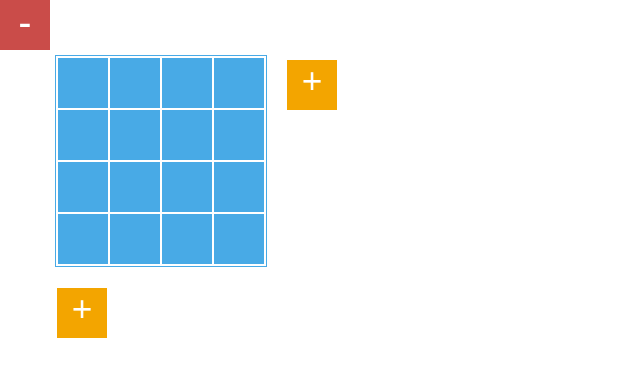
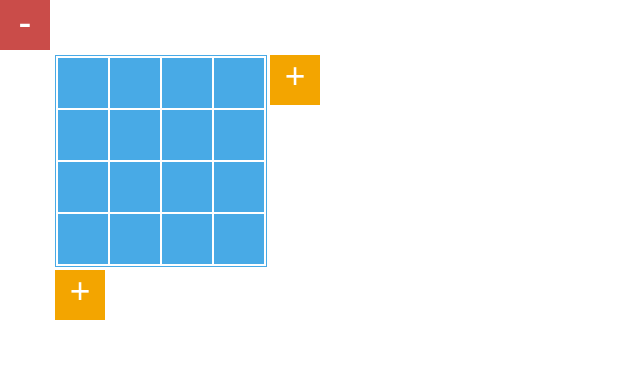
Before and after one commit to gekston/test666, a website: page index.html in a window 1280 px wide. Shown: the whole page, without its empty margins (0-640 px from the left). Drawn offline with Linux system fonts and the light colour scheme.

Commit message:
fixed btn add col/row

```diff
--- a/index.html
+++ b/index.html
@@ -33,10 +33,10 @@
         <td></td>
       </tr>
     </table>
+    <span class="btn__add btn__add-row">+</span>
   </div>
+  <span class="btn__add btn__add-col">+</span>
   <span class="btn__rm btn__rm-row">-</span>
   <span class="btn__rm btn__rm-col">-</span>
-  <span class="btn__add btn__add-row">+</span>
-  <span class="btn__add btn__add-col">+</span>
 </body>
 </html>
--- a/scripts/index.js
+++ b/scripts/index.js
@@ -12,24 +12,16 @@ document.addEventListener("DOMContentLoaded", function(){
     rows = document.querySelectorAll(".container__table tr");
     cell = event.target.cellIndex;
     let cellPositionLeft;
-    let cellPositionBottom = table.getBoundingClientRect().bottom;
     if(event.target.nodeName == "TD") {
       cellPositionLeft = event.target.getBoundingClientRect().left;
     }
     rmCol.style.left = cellPositionLeft + "px";
-    addCol.style.left = cellPositionLeft + "px";
-    addCol.style.top = cellPositionBottom + 5 + "px";
 
     for(let x = rows.length -1; x >= 0; x--) {
       rows[x].addEventListener("mouseover", function( event ) {
-        //console.log('row ' + this.rowIndex);
         currentRow = this;
         currentRowIndex = currentRow.rowIndex;
         let rowPositionTop = currentRow.getBoundingClientRect().top;
-        let rowPositionRight = currentRow.getBoundingClientRect().right;
-        //console.log(rowPostion);
-        addRow.style.top = rowPositionTop + "px";
-        addRow.style.left = rowPositionRight + 5 + "px";
         rmRow.style.top = rowPositionTop + "px";
       })
     }
--- a/style/style.css
+++ b/style/style.css
@@ -10,9 +10,16 @@
   margin: 0;
   padding: 0;
 }
+.container {
+  display: flex;
+  flex-direction: row;
+  flex-wrap: wrap;
+  align-items: flex-start;
+  padding: 55px 0 0 55px;
+}
 .container__table {
   border: 1px solid var(--table-color);
-  margin: 55px;
+  margin: 0 3px 3px 0px;
   border-spacing: 2px;
 }
 .container__table tr td {
@@ -62,20 +69,23 @@
   animation: addBtnHover 0.5s;
   animation-fill-mode: forwards;
 }
-.btn__add-row {
+/*.btn__add-row {
   position: absolute;
   top: 60px;
   left: 287px;
-}
-.btn__add-col {
+}*/
+/*.btn__add-col {
   position: absolute;
   top: 288px;
   left: 57px;
-}
+}*/
 .btn__rm-row,
 .btn__rm-col {
   position: absolute;
   top: 0;
+}
+.btn__add-col {
+  margin: 0 0 0 55px;
 }
 .visible {
   opacity: 1;
```
